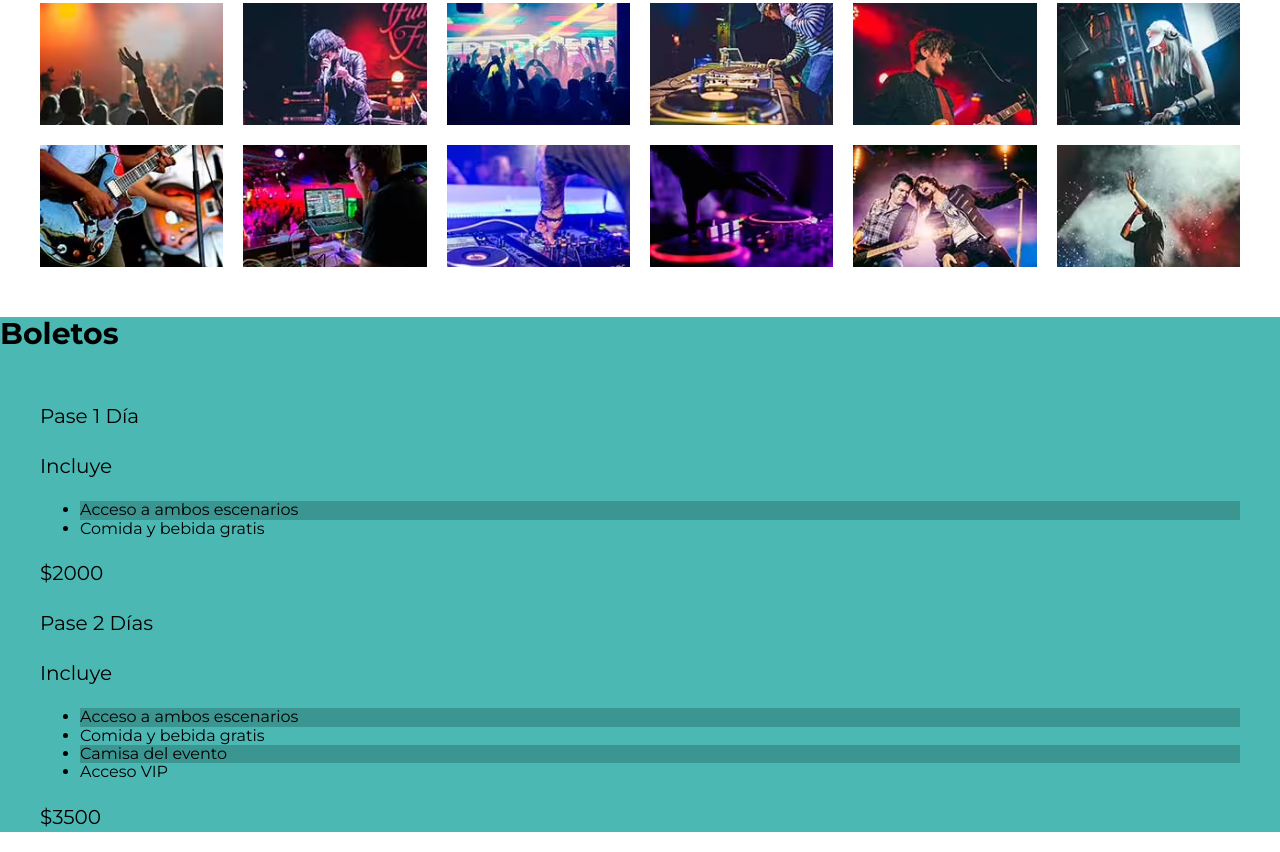
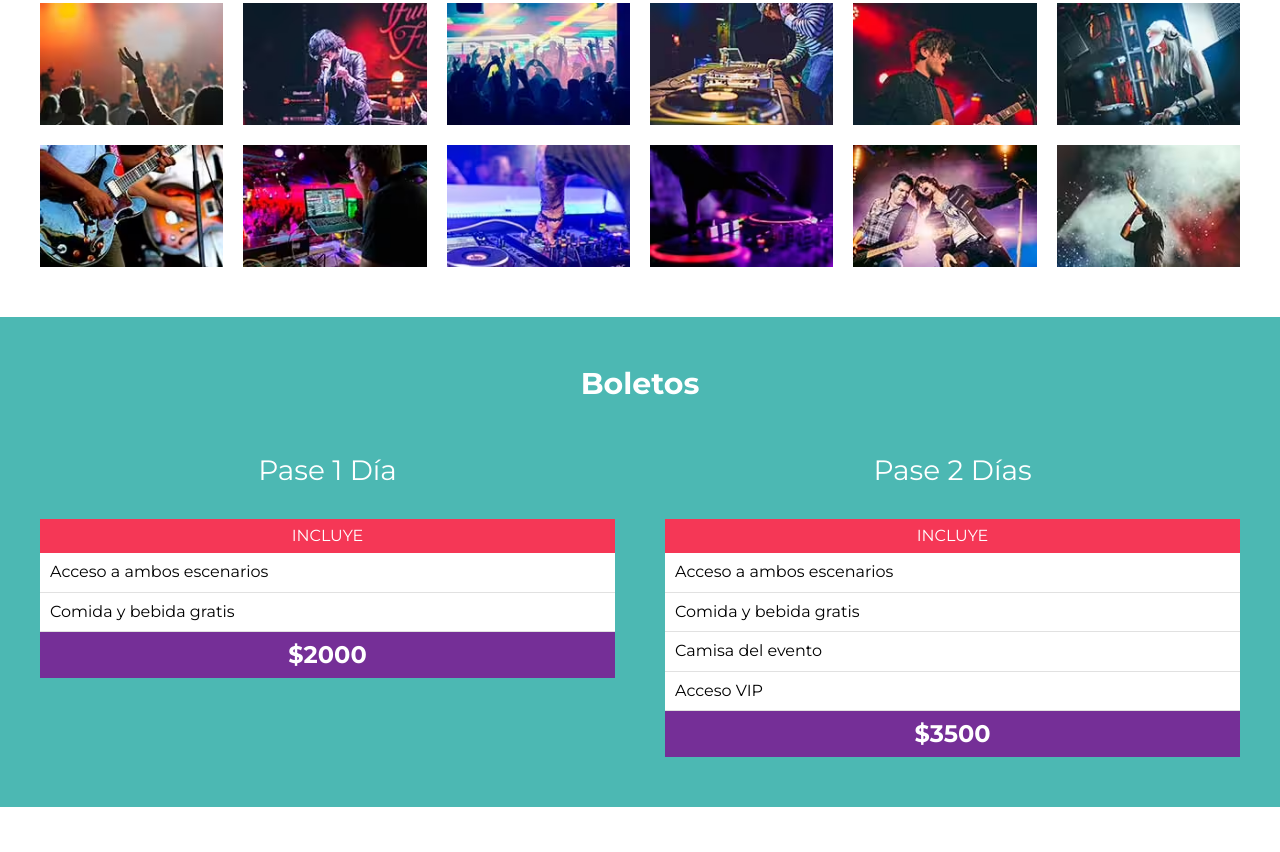
Before and after one commit to jb-rgb/FESTIVAL-MUSICA, a website: page index.html in a window 1280 px wide. Shown: the part 2976-3828 px from the top of the page. After the commit the page ends 3783 px from the top, so only its background shows below. Drawn offline with Linux system fonts and the light colour scheme.

Commit message:
Se agregó SCSS a la sección de boletos. Finalizó la sección de boletos.

```diff
--- a/index.html
+++ b/index.html
@@ -157,7 +157,7 @@
         <h3>Boletos</h3>
         <div class="contenedor contenedor-boletos">
             <div class="basico pase">
-                <p>Pase 1 Día</p>
+                <p class="nombre-pase">Pase 1 Día</p>
                 <header class="pase-header">
                     <p>Incluye</p>
                 </header>
@@ -172,7 +172,7 @@
                 </footer>
             </div>
             <div class="premium pase">
-                <p>Pase 2 Días</p>
+                <p class="nombre-pase">Pase 2 Días</p>
                 <header class="pase-header">
                     <p>Incluye</p>
                 </header>
--- /dev/null
+++ b/src/scss/layout/_boletos.scss
@@ -0,0 +1,60 @@
+@use 'base/variables' as var;
+@use 'base/mixins' as mix;
+
+.boletos {
+    padding: 5rem 0;
+    h3 {
+        text-align: center;
+        color: var.$blanco;
+        margin-bottom: 2rem;
+    }
+    .contenedor-boletos {
+        @include mix.tablet {
+            @include mix.grid(2, 5rem);
+        }
+    }
+}
+
+.pase {
+    color: black;
+    .nombre-pase {
+        text-align: center;
+        font-size: 2.8rem;
+        color: var.$blanco;
+    }
+    &-header,
+    &-footer {
+        padding: .5rem;
+        p {
+            text-align: center;
+            color: var.$blanco;
+            margin: 0;
+        }
+    }
+    &-header {
+        background-color: var.$rosa;
+        p {
+            text-transform: uppercase;
+            font-size: 1.6rem;
+        }
+    }
+    &-body {
+        background-color: var.$blanco;
+        ul {
+            @include mix.resetear-lista;
+            li,
+            :nth-child(odd) {
+                background-color: var.$blanco;
+                padding: 1rem;
+                border-bottom: 1px solid #E1E1E1;
+            }
+        }
+    }
+    &-footer {
+        background-color: var.$morado;
+        p {
+            font-size: 2.4rem;
+            font-weight: 700;
+        }
+    }
+}
--- a/src/scss/layout/_index.scss
+++ b/src/scss/layout/_index.scss
@@ -3,3 +3,4 @@
 @forward 'festival';
 @forward 'lineup';
 @forward 'galeria';
+@forward 'boletos';
```
Also changed, not shown: build/css/app.css.
